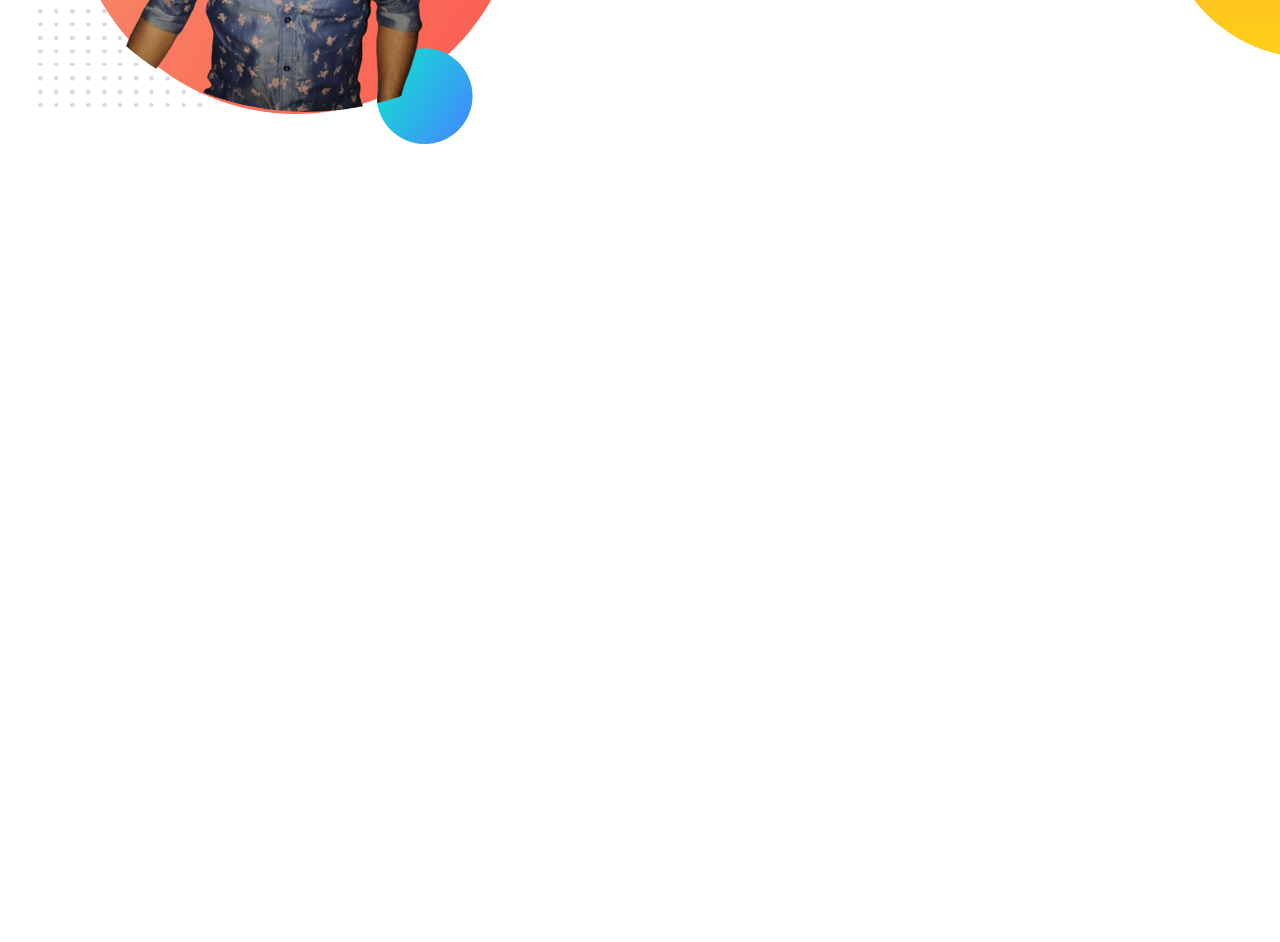
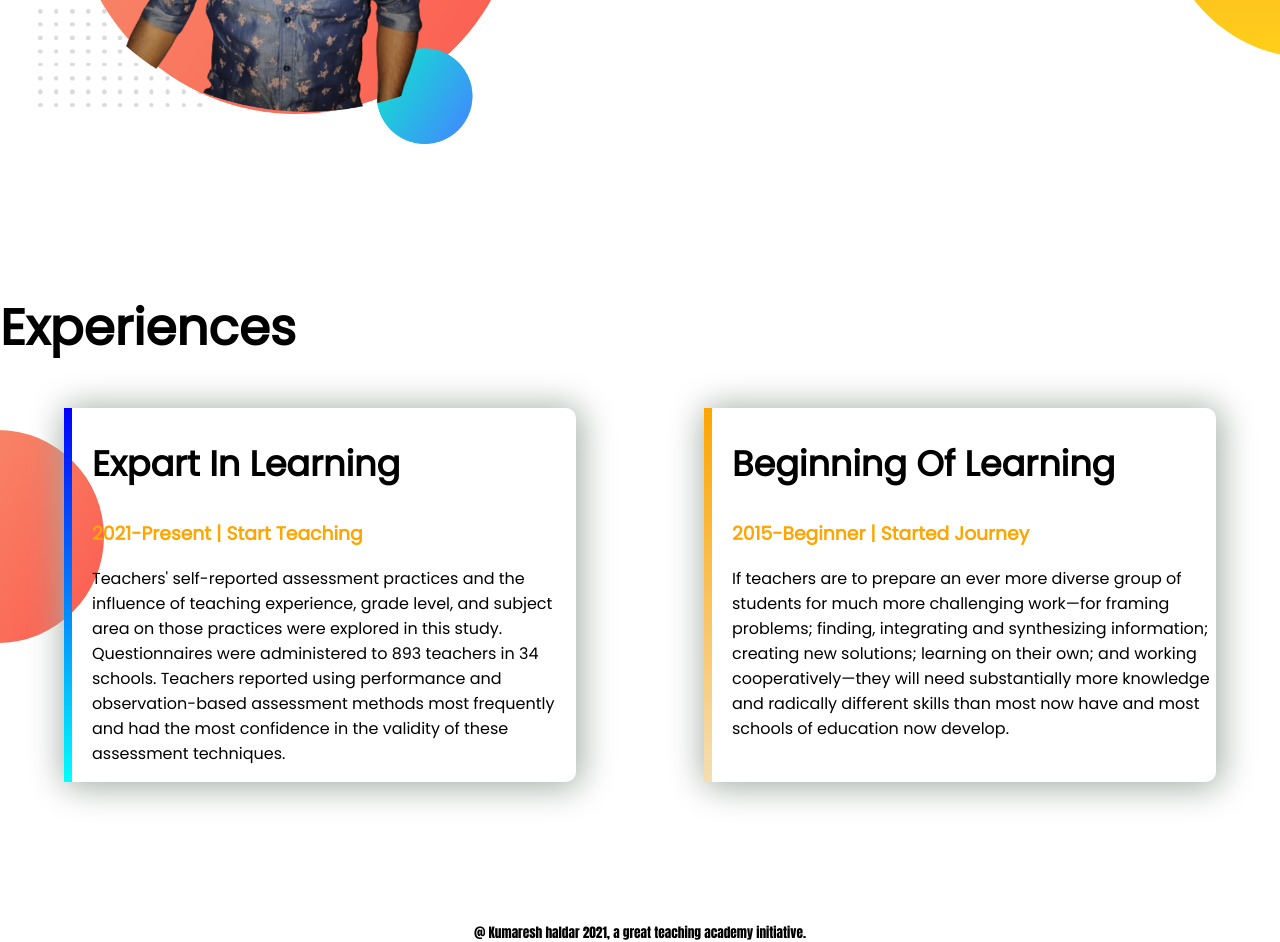
Before and after one commit to parthosh/developer-portfolio, a plain HTML site: page index.html in a window 1280 px wide. Shown: the part 966-1908 px from the top of the page. Before the commit the page ends 1257 px from the top, so only its background shows below. Drawn offline with Linux system fonts and the light colour scheme.

Commit message:
completed

```diff
--- a/index.html
+++ b/index.html
@@ -13,7 +13,7 @@
 </head>
 
 <body>
-    <section class="top-banner">
+    <section class="top-banner flexible-container">
         <div class="half-width">
             <h1>Welcome To</h1>
             <h1><span class="orange-color">A Teacher's</span> World</h1>
@@ -30,7 +30,7 @@
             <img src="image1.png" alt="">
         </div>
     </section>
-    <section class="dream-big">
+    <section class="dream-big flexible-container">
         <div class="half-width">
             <img src="image2.png" alt="">
         </div>
@@ -43,6 +43,33 @@
             <a href="https://github.com/parthosh" target="_blank" class="link-button">DOWNLOAD RESSUME</a>
         </div>
     </section>
+    <section class="experience-area">
+        <h1>Experiences</h1>
+        <div class="flexible-container">
+            <div class="experience-item" id="expert">
+                <h2>Expart In Learning</h2>
+                <h3 class="orange-color">2021-Present | Start Teaching</h3>
+                <p>Teachers' self-reported assessment practices and the influence of teaching experience, grade level,
+                    and
+                    subject area on those practices were explored in this study. Questionnaires were administered to 893
+                    teachers in 34 schools. Teachers reported using performance and observation-based assessment methods
+                    most frequently and had the most confidence in the validity of these assessment techniques. </p>
+            </div>
+            <div class="experience-item" id="beginner">
+                <h2>Beginning Of Learning </h2>
+                <h3 class="orange-color">2015-Beginner | Started Journey</h3>
+                <p>If teachers are to prepare an ever more diverse group of students for much more challenging work—for
+                    framing problems; finding, integrating and synthesizing information; creating new solutions;
+                    learning on
+                    their own; and working cooperatively—they will need substantially more knowledge and radically
+                    different
+                    skills than most now have and most schools of education now develop.</p>
+            </div>
+        </div>
+    </section>
+    <footer>
+        @ Kumaresh haldar 2021, a great teaching academy initiative.
+    </footer>
 </body>
 
 </html>
--- a/style.css
+++ b/style.css
@@ -5,10 +5,13 @@ body{
 h1{
     font-size: 50px;
 }
+h2{
+    font-size: 35px;
+}
 .orange-color{
     color: orange;
 }
-section{
+.flexible-container{
     display: flex;
     margin-bottom: 140px;
 }
@@ -36,3 +39,33 @@ section{
     background-repeat: no-repeat;
     background-position: right;
 }
+.experience-item{
+    box-shadow:2px 2px 35px 3px rgb(161, 172, 163);
+    width: 40%;
+    margin-left: 5%;
+    margin-right: 5%;
+    padding-left: 20px;
+    border-radius: 10px;
+
+}
+.experience-area{
+    background-image: url(images/exp-bg.png);
+    background-repeat: no-repeat;
+    background-position: left;
+
+}
+#expert{
+    border-left: 8px solid;
+    border-image: linear-gradient(blue, cyan);
+    border-image-slice: 1;
+}
+#beginner{
+    border-left: 8px solid;
+    border-image: linear-gradient(orange, wheat);
+    border-image-slice: 1;
+}
+footer{
+    text-align: center;
+    font-size: smaller;
+    font-family: Impact, Haettenschweiler, 'Arial Narrow Bold', sans-serif;
+}
```
